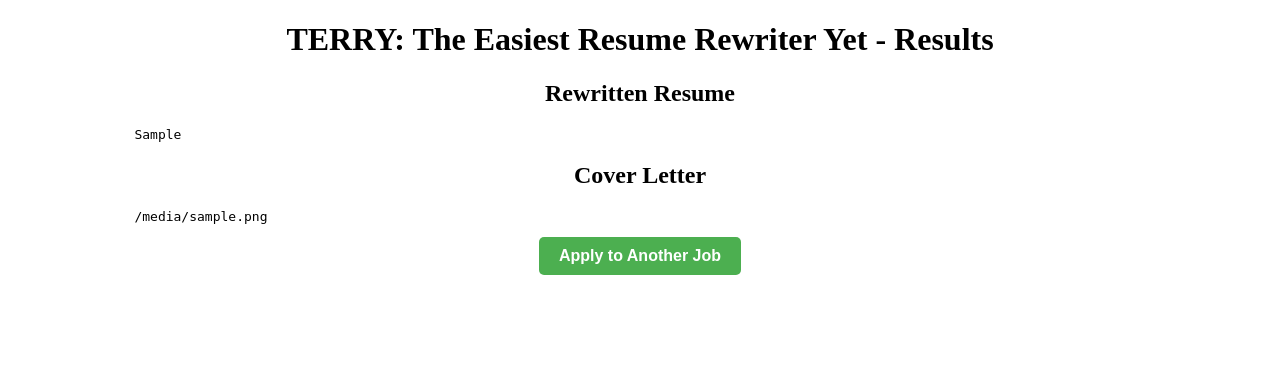
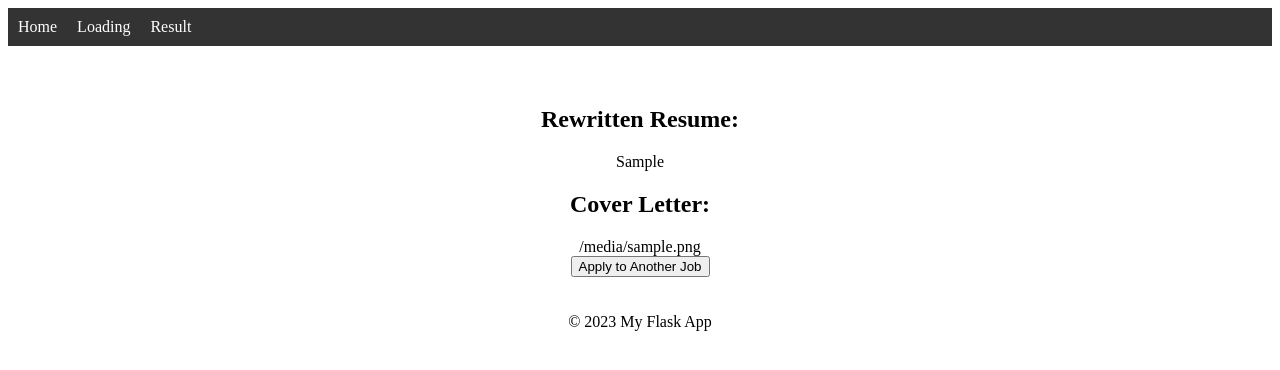
Before and after one commit to GitPhar/TERRY, a Flask app: template templates/result.html in a window 1280 px wide. Shown: the top 370 px of the page. Run offline with Flask 2, Linux system fonts and the light colour scheme; the template is opened without the code that fills it: most values are stand-ins (such as "Sample title", 1, 10 or a date in 2020).

Commit message:
Update result.html

```diff
--- a/templates/result.html
+++ b/templates/result.html
@@ -1,47 +1,36 @@
-<!DOCTYPE html>
-<html lang="en">
-  <head>
-    <meta charset="UTF-8" />
-    <meta name="viewport" content="width=device-width, initial-scale=1.0" />
-    <title>TERRY: The Easiest Resume Rewriter Yet - Results</title>
-    <style>
-      .container {
-        width: 80%;
-        margin: 0 auto;
-        text-align: center;
-      }
-      pre {
-        white-space: pre-wrap;
-        text-align: left;
-      }
-      .btn {
-        display: inline-block;
-        padding: 10px 20px;
-        font-size: 16px;
-        font-weight: bold;
-        text-align: center;
-        text-decoration: none;
-        background-color: #4CAF50;
-        color: #fff;
-        border: none;
-        border-radius: 5px;
-        cursor: pointer;
-      }
-      .btn:hover {
-        background-color: #3e8e41;
-      }
-    </style>
-  </head>
-  <body>
-    <div class="container">
-      <h1>TERRY: The Easiest Resume Rewriter Yet - Results</h1>
-      <h2>Rewritten Resume</h2>
-      <pre>{{ rewritten_resume }}</pre>
-      <h2>Cover Letter</h2>
-      <pre>{{ cover_letter }}</pre>
-      <form action="/" method="get">
-        <button type="submit" class="btn">Apply to Another Job</button>
+{% extends "base.html" %}
+
+{% block content %}
+<div class="container mt-5 text-center">
+  <div class="row">
+    <div class="col">
+      <h2>Rewritten Resume:</h2>
+      <div class="result-content">{{ generated_resume }}</div>
+    </div>
+    <div class="col">
+      <h2>Cover Letter:</h2>
+      <div class="result-content">{{ generated_cover_letter }}</div>
+    </div>
+  </div>
+  <div class="row mt-5">
+    <div class="col text-center">
+      <form method="GET" action="{{ url_for('home') }}">
+        <button type="submit" class="btn btn-primary">Apply to Another Job</button>
       </form>
     </div>
-  </body>
-</html>
+  </div>
+</div>
+{% endblock %}
+
+{% block custom_css %}
+.container {
+    max-width: 800px;
+    margin: 0 auto;
+    padding: 20px;
+}
+
+.result-content {
+    white-space: pre-wrap;
+    overflow-wrap: break-word;
+}
+{% endblock %}
```
